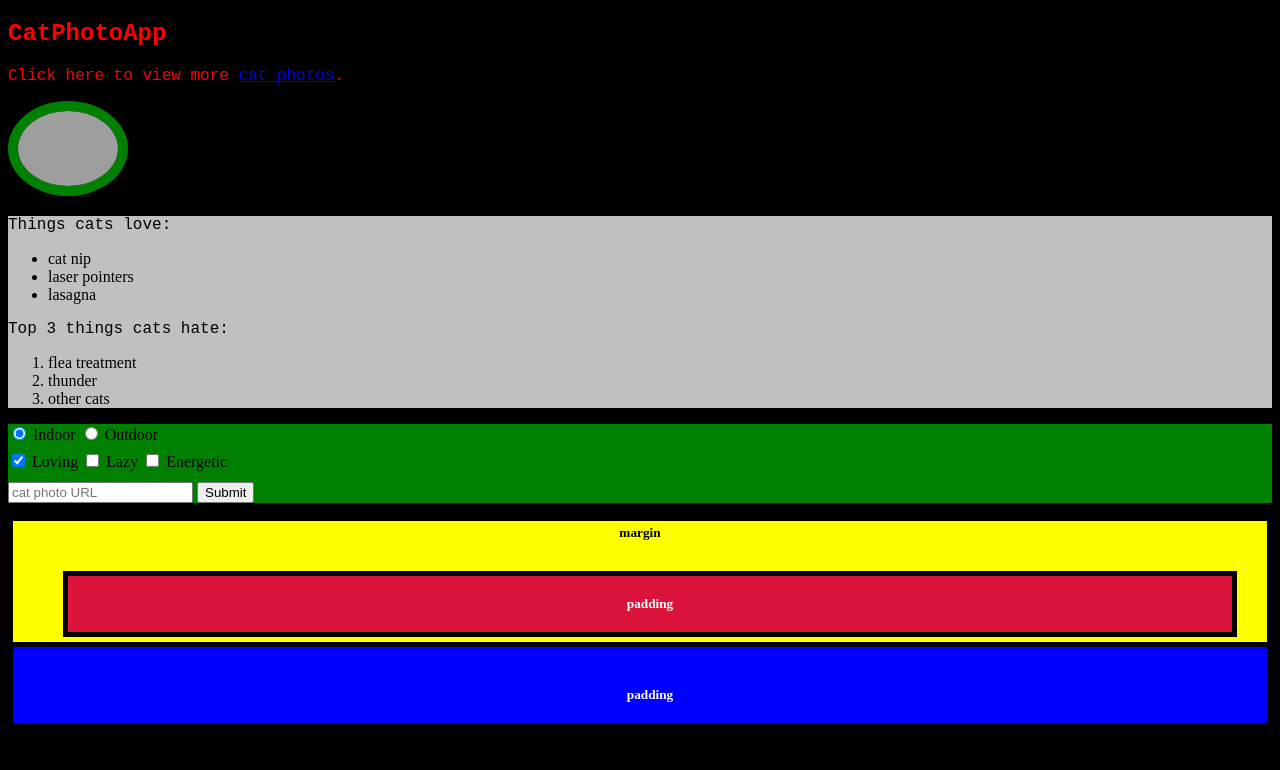
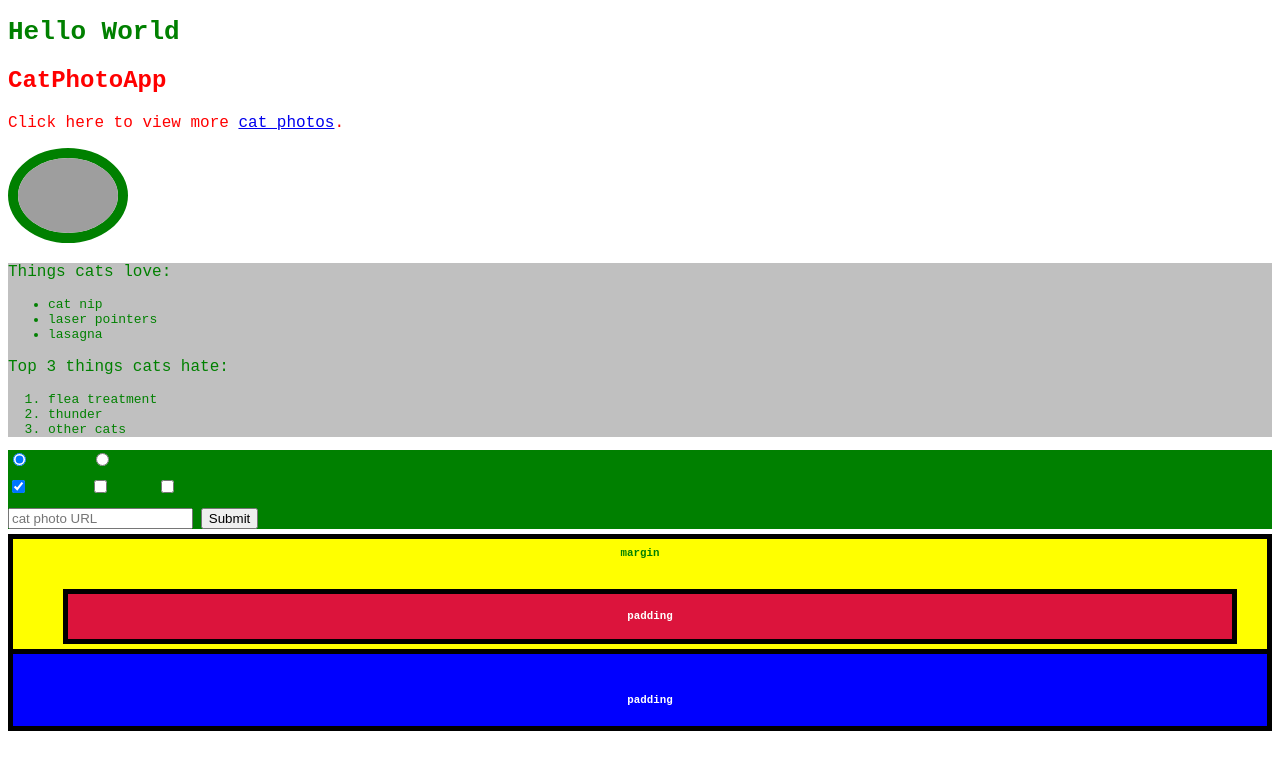
Before and after one commit to abhishekshukla-1882/css_task, a plain HTML site: page src/index.html in a window 1280 px wide. Drawn offline with Linux system fonts and the light colour scheme; grey boxes are pictures that could not be loaded.

Commit message:
Inherit style from body element

```diff
--- a/src/index.html
+++ b/src/index.html
@@ -55,7 +55,8 @@
             margin-bottom:15px;
         }
         body {
-            background-color: black;
+            color:green;
+            font-family: monospace;
         }
         .red-box {
             background-color: crimson;
@@ -81,6 +82,7 @@
       </style>
 </head>
 <body>
+    <h1> Hello World</h1>
     <h2 class="red-text">CatPhotoApp</h2>
 <main>
   <p class="red-text">Click here to view more <a href="#">cat photos</a>.</p>
```
